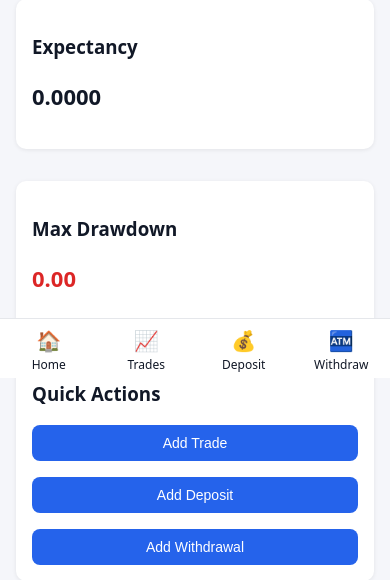
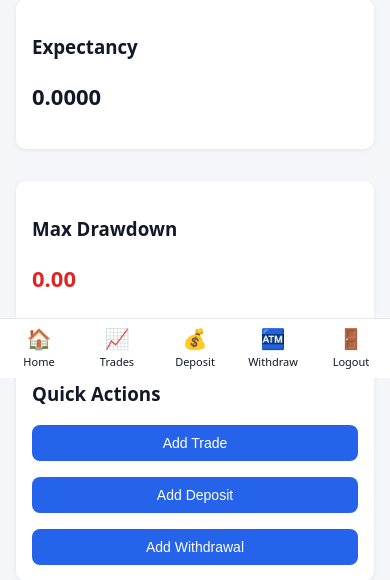
Before and after one commit to Sparexonzy95/forex-manager, a Django app: page / in a window 390 px wide. Shown: the part 466-1046 px from the top of the page. Run offline with Django 5.2, Linux system fonts and the light colour scheme; the visitor is signed in with stand-in values (Sample User, id 1); data comes from the database, SQL or seed files in the repository; data that the repository does not hold is empty.

Commit message:
Fix mobile navbar auth links

```diff
--- a/templates/base.html
+++ b/templates/base.html
@@ -6,19 +6,17 @@
     <meta name="viewport" content="width=device-width, initial-scale=1">
 
     <style>
-        * {
-            box-sizing: border-box;
-        }
+        * { box-sizing: border-box; }
 
         body {
             margin: 0;
             font-family: system-ui, -apple-system, BlinkMacSystemFont, "Segoe UI", sans-serif;
             background: #f5f6fa;
             color: #111827;
-            padding-bottom: 70px; /* space for mobile navbar */
+            padding-bottom: 70px;
         }
 
-        /* ===== TOP NAV (DESKTOP) ===== */
+        /* ===== DESKTOP NAV ===== */
         header {
             background: #111827;
             color: white;
@@ -79,9 +77,7 @@
             cursor: pointer;
         }
 
-        button:hover {
-            background: #1e40af;
-        }
+        button:hover { background: #1e40af; }
 
         /* ===== FORMS ===== */
         label {
@@ -133,7 +129,7 @@
             align-items: center;
         }
 
-        /* ===== MOBILE STICKY NAV ===== */
+        /* ===== MOBILE NAV ===== */
         .mobile-nav {
             display: none;
             position: fixed;
@@ -151,8 +147,8 @@
             text-align: center;
             text-decoration: none;
             color: #111827;
-            font-size: 12px;
-            padding-top: 8px;
+            font-size: 11px;
+            padding-top: 6px;
         }
 
         .mobile-nav a span {
@@ -161,19 +157,11 @@
             margin-bottom: 2px;
         }
 
-        /* ===== RESPONSIVE RULES ===== */
+        /* ===== RESPONSIVE ===== */
         @media (max-width: 768px) {
-            header {
-                display: none;
-            }
-
-            .mobile-nav {
-                display: flex;
-            }
-
-            button {
-                width: 100%;
-            }
+            header { display: none; }
+            .mobile-nav { display: flex; }
+            button { width: 100%; }
         }
     </style>
 </head>
@@ -199,13 +187,14 @@
     </div>
 </header>
 
-<!-- MAIN CONTENT -->
+<!-- CONTENT -->
 <div class="container">
     {% block content %}{% endblock %}
 </div>
 
-<!-- MOBILE STICKY NAV -->
+<!-- MOBILE NAV -->
 <nav class="mobile-nav">
+    {% if user.is_authenticated %}
         <a href="/">
             <span>🏠</span>
             Home
@@ -222,6 +211,20 @@
             <span>🏧</span>
             Withdraw
         </a>
+        <a href="/logout/">
+            <span>🚪</span>
+            Logout
+        </a>
+    {% else %}
+        <a href="/login/">
+            <span>🔐</span>
+            Login
+        </a>
+        <a href="/register/">
+            <span>📝</span>
+            Register
+        </a>
+    {% endif %}
 </nav>
 
 </body>
```
Lines whose indentation alone changed are shown as unchanged.
